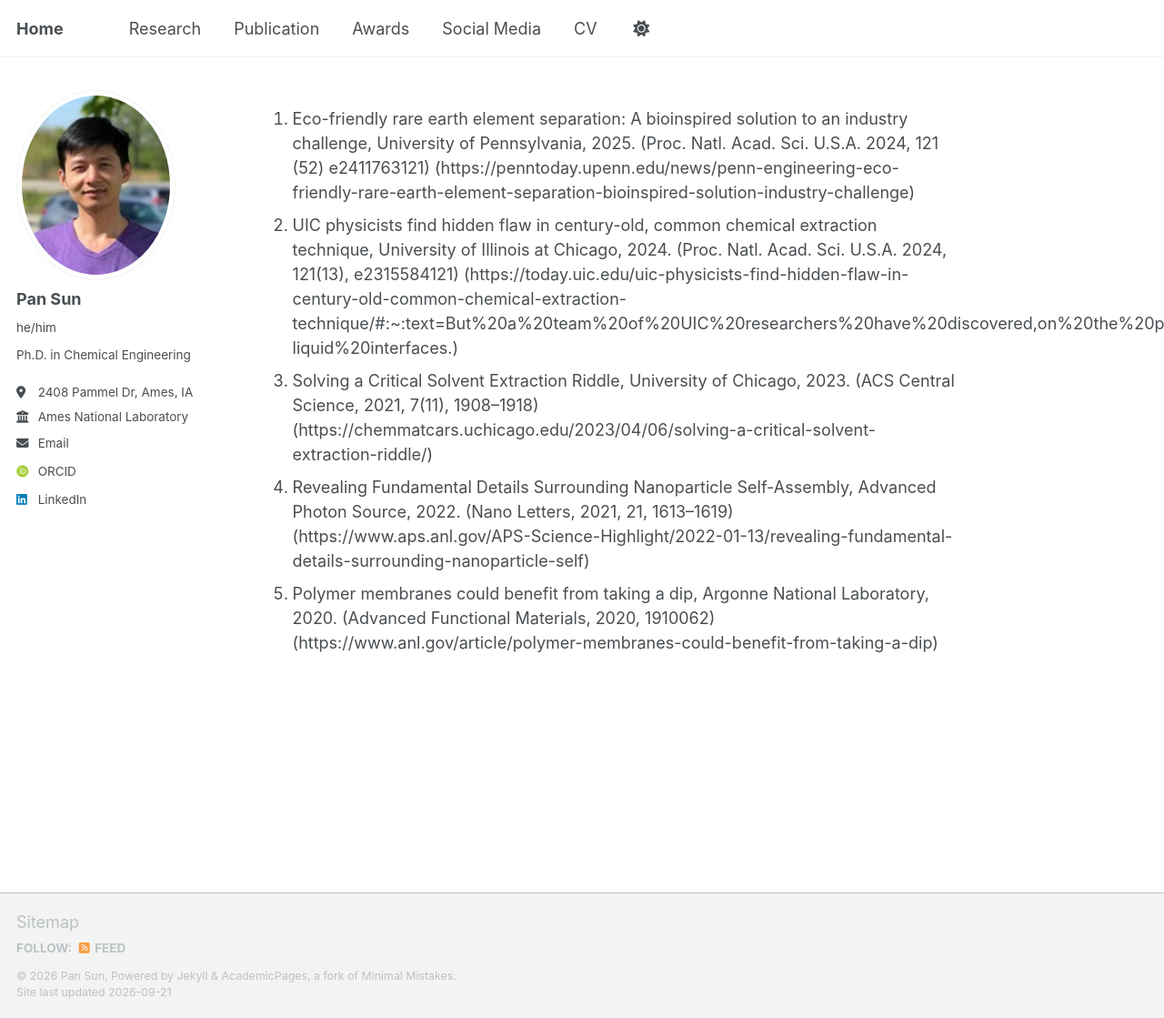
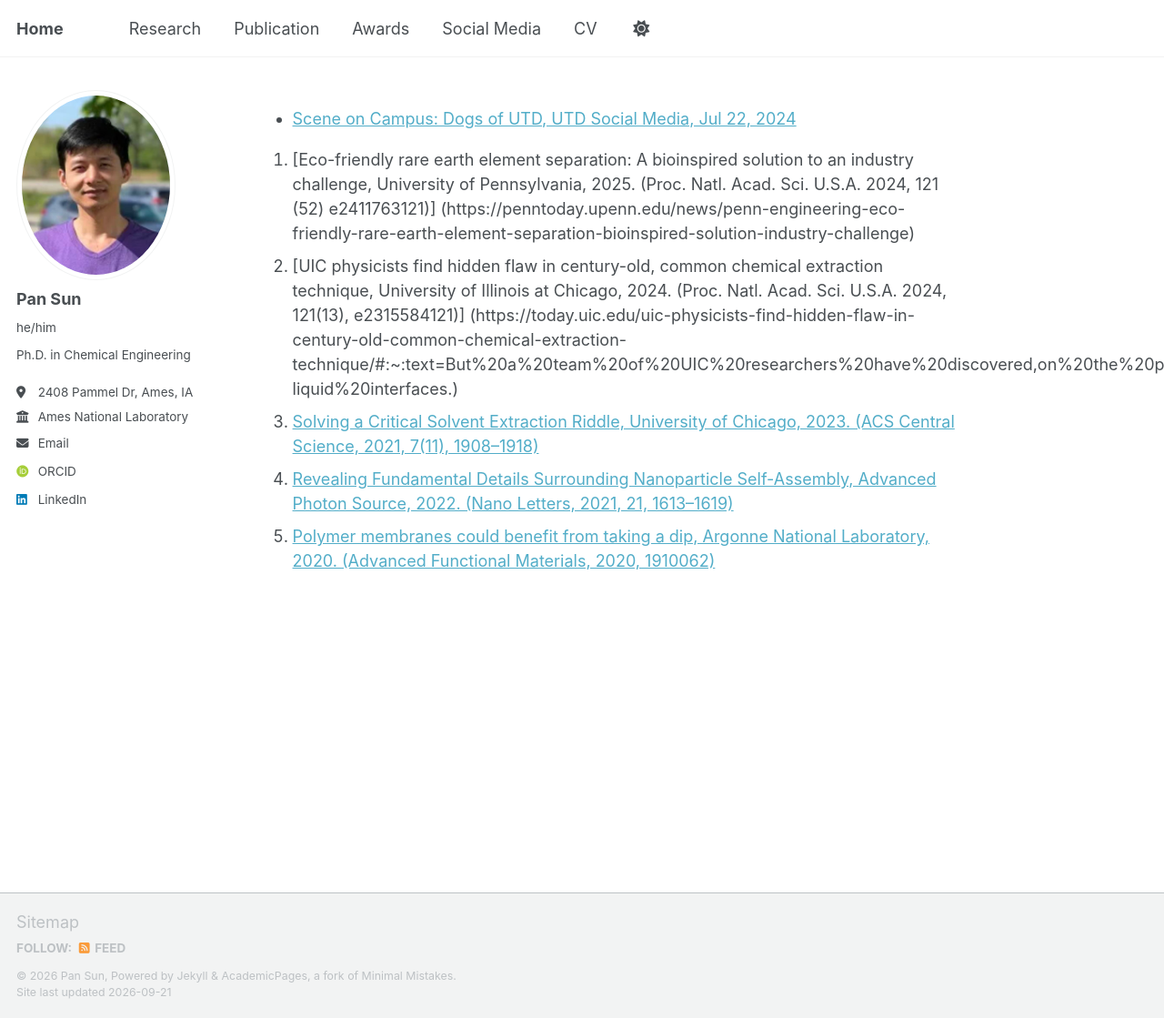
Before and after one commit to qxc2/pans, a Jekyll site: the page built from _social/social.md, in a window 1280 px wide and 1119 px high. Shown: the whole window at 91% size. Built offline with Jekyll 4.4.1, drawn with Linux system fonts in a browser that asks for light colours; some web fonts are replaced; a script that is not in the unit is left out.

Commit message:
Format references as markdown links
Updated references to include markdown formatting for links.

```diff
--- a/_social/social.md
+++ b/_social/social.md
@@ -2,10 +2,11 @@
 collection: social
 permalink: /social/
 ---
+- [Scene on Campus: Dogs of UTD, UTD Social Media, Jul 22, 2024](https://www.linkedin.com/feed/update/urn:li:activity:7213608828880216066/)
 
-5. Eco-friendly rare earth element separation: A bioinspired solution to an industry challenge,
-University of Pennsylvania, 2025. (Proc. Natl. Acad. Sci. U.S.A. 2024, 121 (52) e2411763121) (https://penntoday.upenn.edu/news/penn-engineering-eco-friendly-rare-earth-element-separation-bioinspired-solution-industry-challenge)
-4. UIC physicists find hidden flaw in century-old, common chemical extraction technique, University of Illinois at Chicago, 2024. (Proc. Natl. Acad. Sci. U.S.A. 2024, 121(13), e2315584121) (https://today.uic.edu/uic-physicists-find-hidden-flaw-in-century-old-common-chemical-extraction-technique/#:~:text=But%20a%20team%20of%20UIC%20researchers%20have%20discovered,on%20the%20phenomena%20that%20occurs%20at%20liquid-liquid%20interfaces.)
-3. Solving a Critical Solvent Extraction Riddle, University of Chicago, 2023. (ACS Central Science, 2021, 7(11), 1908–1918) (https://chemmatcars.uchicago.edu/2023/04/06/solving-a-critical-solvent-extraction-riddle/)
-2. Revealing Fundamental Details Surrounding Nanoparticle Self-Assembly, Advanced Photon Source, 2022. (Nano Letters, 2021, 21, 1613–1619) (https://www.aps.anl.gov/APS-Science-Highlight/2022-01-13/revealing-fundamental-details-surrounding-nanoparticle-self)
-1. Polymer membranes could benefit from taking a dip, Argonne National Laboratory, 2020. (Advanced Functional Materials, 2020, 1910062) (https://www.anl.gov/article/polymer-membranes-could-benefit-from-taking-a-dip)
+5. [Eco-friendly rare earth element separation: A bioinspired solution to an industry challenge,
+University of Pennsylvania, 2025. (Proc. Natl. Acad. Sci. U.S.A. 2024, 121 (52) e2411763121)] (https://penntoday.upenn.edu/news/penn-engineering-eco-friendly-rare-earth-element-separation-bioinspired-solution-industry-challenge)
+4. [UIC physicists find hidden flaw in century-old, common chemical extraction technique, University of Illinois at Chicago, 2024. (Proc. Natl. Acad. Sci. U.S.A. 2024, 121(13), e2315584121)] (https://today.uic.edu/uic-physicists-find-hidden-flaw-in-century-old-common-chemical-extraction-technique/#:~:text=But%20a%20team%20of%20UIC%20researchers%20have%20discovered,on%20the%20phenomena%20that%20occurs%20at%20liquid-liquid%20interfaces.)
+3. [Solving a Critical Solvent Extraction Riddle, University of Chicago, 2023. (ACS Central Science, 2021, 7(11), 1908–1918)](https://chemmatcars.uchicago.edu/2023/04/06/solving-a-critical-solvent-extraction-riddle/)
+2. [Revealing Fundamental Details Surrounding Nanoparticle Self-Assembly, Advanced Photon Source, 2022. (Nano Letters, 2021, 21, 1613–1619)](https://www.aps.anl.gov/APS-Science-Highlight/2022-01-13/revealing-fundamental-details-surrounding-nanoparticle-self)
+1. [Polymer membranes could benefit from taking a dip, Argonne National Laboratory, 2020. (Advanced Functional Materials, 2020, 1910062) ](https://www.anl.gov/article/polymer-membranes-could-benefit-from-taking-a-dip)
```
